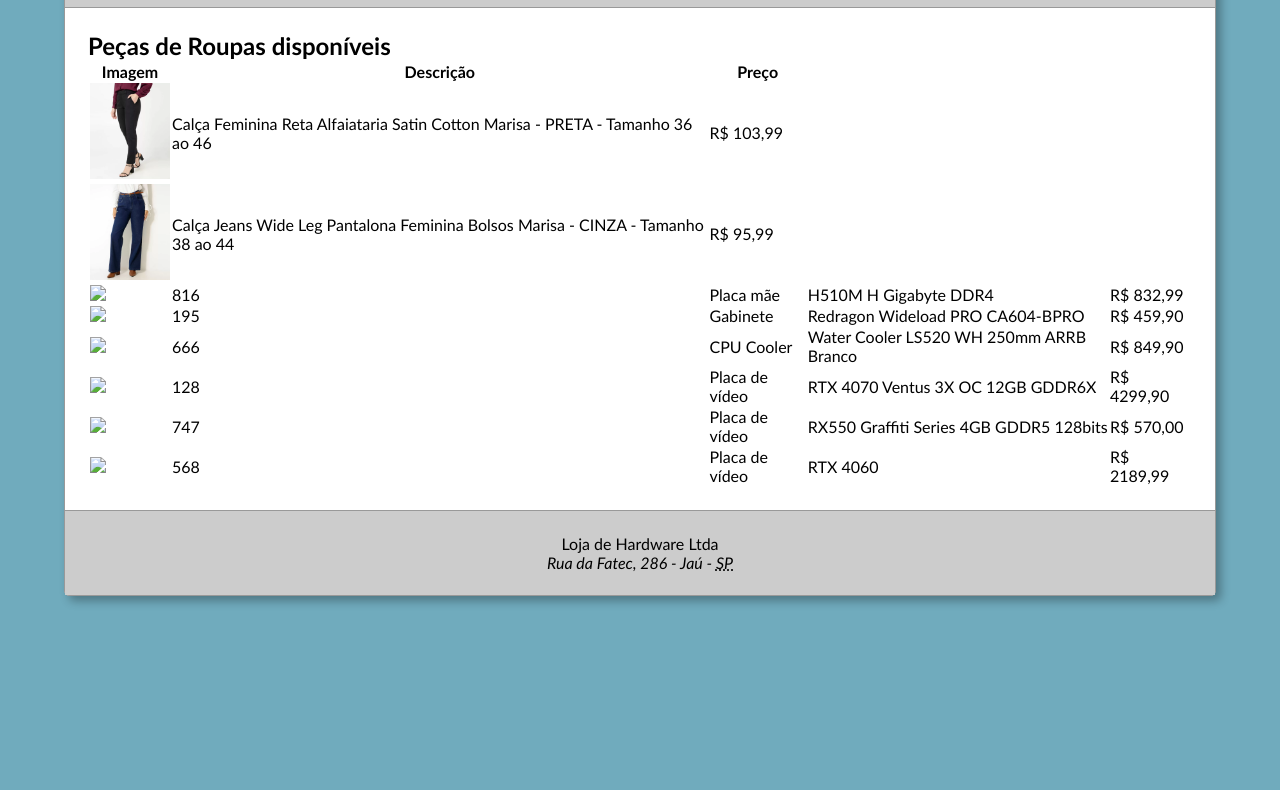
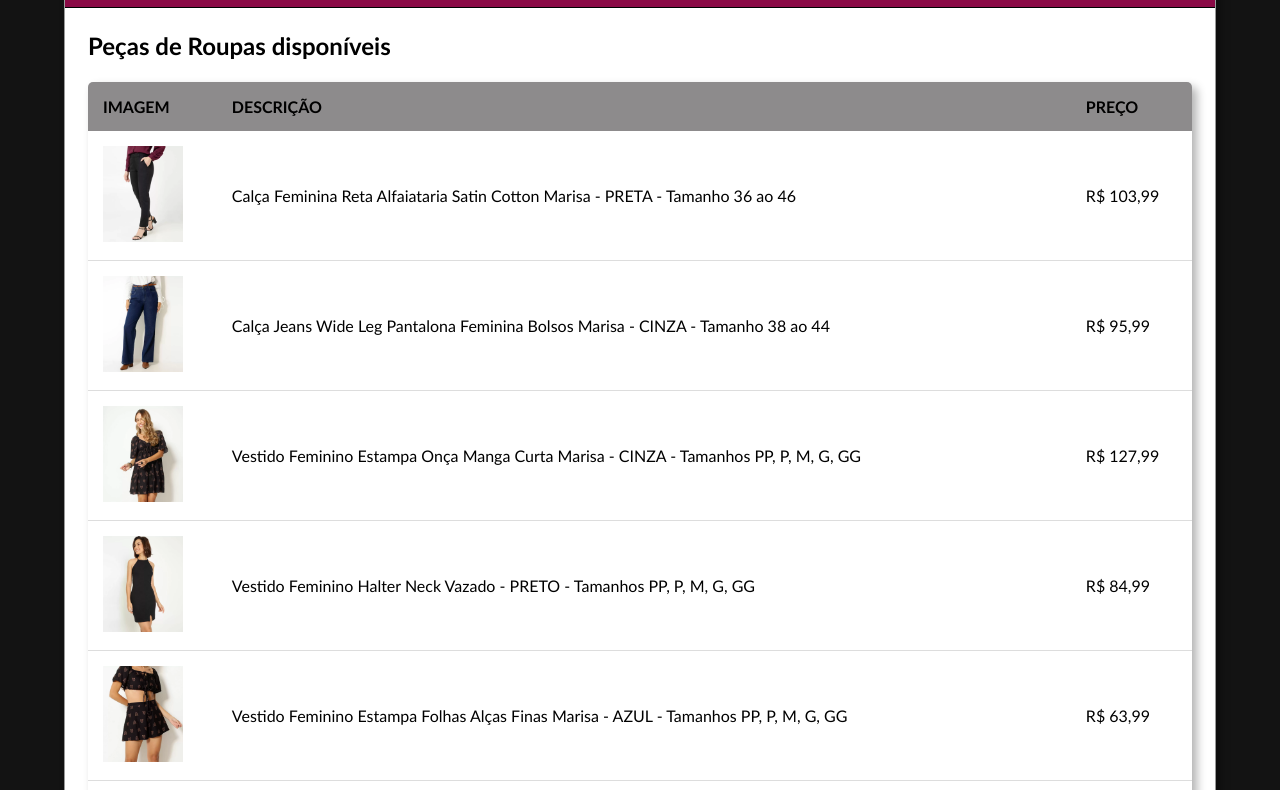
Before and after one commit to LucassEduardoBragaNono/prova, a plain HTML site: page PRODUTOSdaLOJA/index.html in a window 1280 px wide. Shown: the part 143-933 px from the top of the page. Before the commit the page ends 803 px from the top, so only its background shows below. Drawn offline with Linux system fonts and the light colour scheme; files that its build step writes are made by us from their sources.

Commit message:
Loja DASS

```diff
--- a/PRODUTOSdaLOJA/estilos.css
+++ b/PRODUTOSdaLOJA/estilos.css
@@ -1,7 +1,7 @@
 * { margin: 0; padding: 0; }
 
 body {
-    background: rgb(112, 171, 189); padding: 5%; font-family: "Trebuchet MS";
+    background: rgb(19, 19, 19); padding: 5%; font-family: "Trebuchet MS";
 }
 
 #corpo {
@@ -13,9 +13,9 @@
 }
 
 header {
-    background-color: #CCC;
+    background-color: rgb(138, 10, 70);
     padding: 2%;
-    border-bottom: 1px solid #999;
+    border-bottom: 1px solid rgb(0, 0, 0);
 }
 
 header h1 {
@@ -29,12 +29,12 @@
 }
 
 footer {
-    background: #CCC;
+    background: rgb(138, 10, 70);
     text-align: center;
     padding: 2%;
     border-top: 1px solid #999
 }
 
-td img {
+td img{
     width: 80px;
 }
--- a/PRODUTOSdaLOJA/index.html
+++ b/PRODUTOSdaLOJA/index.html
@@ -4,8 +4,8 @@
     <meta charset="utf-8">
     <meta name="viewport" content="width=device width, initial-scale=1.0">
     <title> Produtos da Loja DASS </title>
-    <link rel="stylesheet" href="css/estilos.css" />
-    <link rel="stylesheet" href="css/estilos_tabela.css" />
+    <link rel="stylesheet" href="estilos.css" />
+    <link rel="stylesheet" href="tabela.css" />
 </head>
 <body>
     <div id="corpo">
@@ -37,66 +37,60 @@
                     </tr>
                     <tr>
                         <td>
-                            <img src="img/curinthia.jpg"/>
-                        </td>
-                        <td>816</td>
-                        <td>Placa mãe</td>
-                        <td>H510M H Gigabyte DDR4</td>
-                        <td>R$ 832,99</td>
+                            <img src="imagens/VESTIDO1.webp"/>
+                        <td>Vestido Feminino Estampa Onça Manga Curta Marisa - CINZA - Tamanhos PP, P, M, G, GG</td>
+                        <td>R$ 127,99</td>
                     </tr>
                     <tr>
                         <td>
-                            <img src="img/curinthia.jpg"/>
-                        </td>
-                        <td>195</td>
-                        <td>Gabinete</td>
-                        <td>Redragon Wideload PRO CA604-BPRO</td>
-                        <td>R$ 459,90</td>
+                            <img src="imagens/VESTIDO2.webp"/>
+                        <td>Vestido Feminino Halter Neck Vazado - PRETO - Tamanhos PP, P, M, G, GG</td>
+                        <td>R$ 84,99</td>
                     </tr>
                     <tr>
                         <td>
-                            <img src="img/curinthia.jpg"/>
-                        </td>
-                        <td>666</td>
-                        <td>CPU Cooler</td>
-                        <td>Water Cooler LS520 WH 250mm ARRB Branco</td>
-                        <td>R$ 849,90</td>
+                            <img src="imagens/SHORT1.webp"/>
+                        <td>Vestido Feminino Estampa Folhas Alças Finas Marisa - AZUL - Tamanhos PP, P, M, G, GG</td>
+                        <td>R$ 63,99</td>
                     </tr>
                     <tr>
                         <td>
-                            <img src="img/curinthia.jpg"/>
-                        </td>
-                        <td>128</td>
-                        <td>Placa de vídeo</td>
-                        <td>RTX 4070 Ventus 3X OC 12GB GDDR6X</td>
-                        <td>R$ 4299,90</td>
+                            <img src="imagens/VESTIDO3.webp"/>
+                        <td>Short Cintura Alta Feminino Onça Marisa - PRETO - Tamanhos 36 ao 46</td>
+                        <td>R$ 93,99</td>
                     </tr>
                     <tr>
                         <td>
-                            <img src="img/curinthia.jpg"/>
-                        </td>
-                        <td>747</td>
-                        <td>Placa de vídeo</td>
-                        <td>RX550 Graffiti Series 4GB GDDR5 128bits</td>
-                        <td>R$ 570,00</td>
+                            <img src="imagens/VESTIDO4.webp"/>
+                        <td>Vestido Longo Feminino Transpassado Floral Marisa - OFF WHITE - Tamanhos 36 ao 46</td>
+                        <td>R$ 43,99</td>
                     </tr>
                     <tr>
                         <td>
-                            <img src="img/curinthia.jpg"/>
-                        </td>
-                        <td>568</td>
-                        <td>Placa de vídeo</td>
-                        <td>RTX 4060</td>
-                        <td>R$ 2189,99</td>
+                            <img src="imagens/BLUSA1.webp"/>
+                        <td>Blusa Cropped Feminina Onça Alças Finas - PRETO - Tamanhos PP, P, M, G, GG</td>
+                        <td>R$ 24,99</td>
+                    </tr>
+                    <tr>
+                        <td>
+                            <img src="imagens/CAMISA1.webp"/>
+                        <td>Camiseta Masculina Estampada Manga Curta Looney Tunes - AMARELO - Tamanhos PP, P, M, G, GG</td>
+                        <td>R$ 29,99</td>
+                    </tr>
+                    <tr>
+                        <td>
+                            <img src="imagens/CAMISA2.webp"/>
+                        <td>Camiseta Masculina Estampada Garfield - CINZA - Tamanhos PP, P, M</td>
+                        <td>R$ 44,99</td>
                     </tr>
                 </tbody>
             </table>
         </main>
         <footer>
-            Loja de Hardware Ltda
+            Loja de Roupas DASS
             <address>
-                Rua da Fatec, 286
-                - Jaú - <abbr title="São Paulo - Brasil">SP</abbr>
+                Rua Tiradentes, 983
+                - São Paulo - BRASIL - SP <abbr title="São Paulo - Brasil"></abbr>
             </address>
         </footer>
     </div>
--- a/PRODUTOSdaLOJA/tabela.css
+++ b/PRODUTOSdaLOJA/tabela.css
@@ -0,0 +1,31 @@
+table {
+    border-collapse: collapse;
+    -webkit-border-radius: 5px;
+    border-radius: 5px;
+    overflow: hidden;
+    width: 100%;
+    margin: 2% 0 2% 0;
+    box-shadow: 5px 5px 10px rgba(0, 0, 0, .3);
+    cursor: default;
+}
+
+table thead tr
+{
+    background: rgb(141, 139, 140);
+    color: rgb(0, 0, 0);
+    text-transform: uppercase;
+    text-align: left;
+    padding: 2%;
+}
+
+table tbody td, table thead th { padding: 15px; }
+
+table tbody td { border-bottom: 1px solid #ddd; }
+
+table tbody tr:hover{
+    background-color: rgb(212, 204, 204); cursor: pointer;
+}
+
+img{
+    width: 10px;
+}
```
Also changed, not shown: PRODUTOSdaLOJA/imagens/BLUSA1.webp (added), PRODUTOSdaLOJA/imagens/CAMISA1.webp (added), PRODUTOSdaLOJA/imagens/CAMISA2.webp (added), PRODUTOSdaLOJA/imagens/SHORT1.webp (added), PRODUTOSdaLOJA/imagens/VESTIDO1.webp (added), PRODUTOSdaLOJA/imagens/VESTIDO2.webp (added), PRODUTOSdaLOJA/imagens/VESTIDO3.webp (added), PRODUTOSdaLOJA/imagens/VESTIDO4.webp (added).
